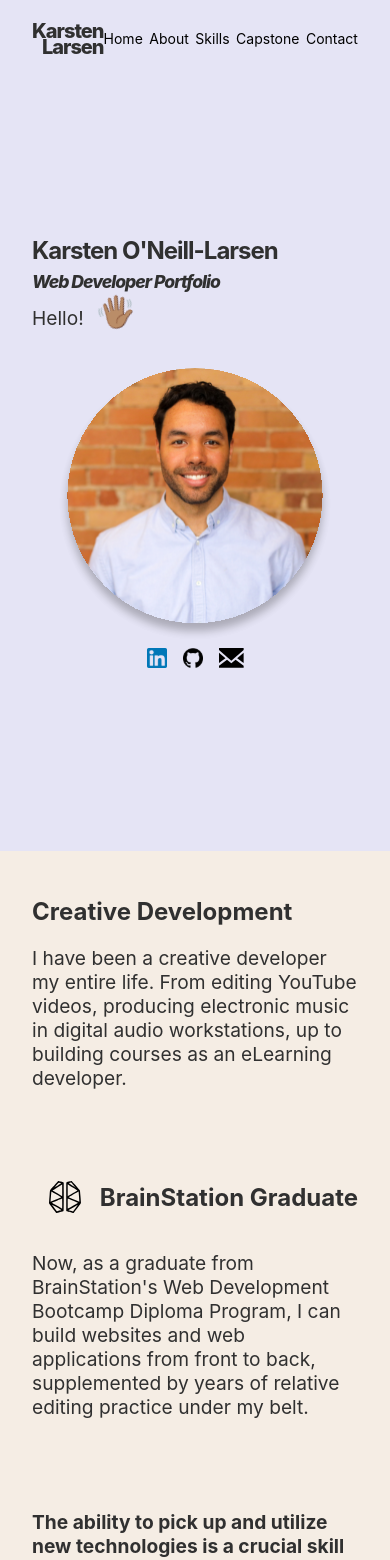
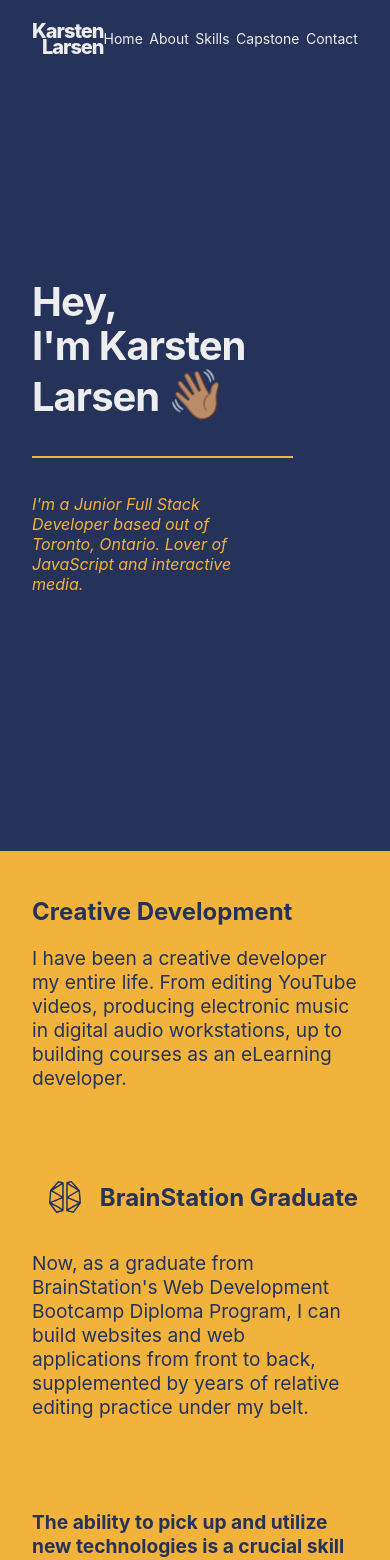
Before and after one commit to karst-larsen/portfolio, a React (Create React App) app: page / in a window 390 px wide. Shown: the top 1560 px of the page. Built offline with nearby package versions, Linux system fonts and the light colour scheme.

Commit message:
changed UI of main section, changed color palette, updated visualeyes section with spectrum border and visualeyes container button display - need to add hamburger menu, sticky nav, and contact section

```diff
--- a/src/App.js
+++ b/src/App.js
@@ -31,6 +31,7 @@ import toneIcon from './assets/icons/tone.svg'
 import nodeIcon from './assets/icons/node.svg'
 import expressIcon from './assets/icons/express.svg'
 import brainstationIcon from './assets/icons/brainstation.svg'
+import brainstationIconBlue from './assets/icons/BrainStationLogoBlue.svg'
 import nameLogo from './assets/icons/nameLogo.svg'
 import visualEyesLogo from './assets/icons/VisualEyesLogo.svg'
 
@@ -80,12 +81,12 @@ class App extends Component {
 
     return (
       <div className="App">
-        <header className="App-header">
+        <header className="App-header" id="home">
           <NavBar />
         </header>
-        <section className="personal" id="home">
+        <section className="personal">
           <div className="personal__responsive-container">
-            <div className="personal__images-icons">
+            {/* <div className="personal__images-icons">
               <img src={myIcon}
               onClick={this.toggleImage}
               alt="headshot"
@@ -100,41 +101,41 @@ class App extends Component {
                 <a href="https://www.github.com/karst-larsen" target="blank"><img src={gitHub} alt="GitHub Icon" className="personal__icon"/></a>
                 <a href="mailto:karsten.oneill@hotmail.ca"><img src={emailIcon} alt="E-Mail Icon" className="personal__icon" /></a>
               </div>
-            </div>
+            </div> */}
             <h1 className="personal__header">
-              <span className="personal__header-line personal--bold" data-aos="fade-up" data-aos-easing="ease-in-out" data-aos-duration="750">Karsten O'Neill-Larsen
+              <span className="personal__header-line personal--bold" data-aos="fade-up" data-aos-easing="ease-in-out" data-aos-duration="750">Hey, <br />I'm Karsten Larsen
+              <span className="personal__hand" data-aos="fade-up" data-aos-delay="250" data-aos-duration="750" data-aos-easing="ease-in-out">👋🏽</span>
               </span>
                 <br />
-              <span className="personal__header-line personal--italic personal__position" data-aos="fade-up" data-aos-delay="750" data-aos-duration="750" data-aos-easing="ease-in-out">Web Developer Portfolio</span> <br />
-              <Greeting greeting={this.state.greeting} />
-              <span className="personal__hand" data-aos="fade-up" data-aos-delay="2500" data-aos-duration="750" data-aos-easing="ease-in-out">👋🏽</span>
+                <hr className="personal__horizontal-line" data-aos="fade-right" data-aos-delay="500" />
+              <span className="personal__header-subline personal--italic personal__position" data-aos="fade-up" data-aos-delay="750" data-aos-duration="750" data-aos-easing="ease-in-out">I'm a Junior Full Stack Developer based out of Toronto, Ontario. Lover of JavaScript and interactive media.</span> <br />
+              {/* <Greeting greeting={this.state.greeting} /> */}
             </h1>
             </div>
           </section>
           <section className="about" id="about">
           <div className="about__responsive-container">
             <div className="about__text-container">
-              <h1 className="about__header" data-aos="fade-up" data-aos-delay="250" data-aos-duration="750" data-aos-easing="ease-in-out" data-aos-once="true">Creative Development</h1>
-              <p className="about__information" data-aos="fade-up" data-aos-delay="500" data-aos-duration="750" data-aos-once="true" >I have been a creative developer my entire life. From editing YouTube videos, producing electronic music in digital audio workstations, up to building courses as an eLearning developer. </p>
+              <h1 className="about__header" data-aos="fade-left" data-aos-delay="250" data-aos-duration="750" data-aos-easing="ease-in-out" data-aos-once="true">Creative Development</h1>
+              <p className="about__information" data-aos="zoom-in" data-aos-delay="500" data-aos-duration="750" data-aos-once="true" >I have been a creative developer my entire life. From editing YouTube videos, producing electronic music in digital audio workstations, up to building courses as an eLearning developer. </p>
             </div>
             <div className="about__text-container">
               <div className="about__brainstation-graduate">
-              <img className="about__brainstation" src={brainstationIcon} alt="Brainstation Logo" data-aos="fade-right" data-aos-delay="1000" data-aos-easing="ease-in-out" data-aos-duration="750" data-aos-once="true" />
+              <img className="about__brainstation" src={brainstationIconBlue} alt="Brainstation Logo" data-aos="fade-right" data-aos-delay="1000" data-aos-easing="ease-in-out" data-aos-duration="750" data-aos-once="true" />
               <h2 className="about__graduate-label" data-aos="fade-right" data-aos-delay="750" data-aos-easing="ease-in-out" data-aos-duration="750" data-aos-once="true">BrainStation Graduate</h2>
               </div>
-              <p className="about__information" data-aos="fade-up" data-aos-delay="1500" data-aos-duration="750" data-aos-once="true">Now, as a graduate from BrainStation's Web Development Bootcamp Diploma Program, I can build websites and web applications from front to back, supplemented by years of relative editing practice under my belt.  </p>
+              <p className="about__information" data-aos="zoom-in" data-aos-delay="1250" data-aos-duration="750" data-aos-once="true">Now, as a graduate from BrainStation's Web Development Bootcamp Diploma Program, I can build websites and web applications from front to back, supplemented by years of relative editing practice under my belt.  </p>
             </div>
             <div className="about__text-container">
-              <p className="about__competencies" data-aos="fade-up" data-aos-delay="2500" data-aos-duration="750" data-aos-once="true">The ability to pick up and utilize new technologies is a crucial skill in today's digital demands as a developer.</p>
-              <a href="#skills" className="about__competencies--link"><p className="about__competencies" data-aos="fade-up" data-aos-delay="2750" data-aos-duration="750" data-aos-once="true" data-aos-offset="-20">Here's what I know so far:</p></a>
+              <p className="about__competencies" data-aos="fade-up" data-aos-delay="1500" data-aos-duration="750" data-aos-once="true">The ability to pick up and utilize new technologies is a crucial skill in today's digital demands as a developer.</p>
+              <a href="#skills" className="about__competencies--link"><p className="about__competencies" data-aos="fade-up" data-aos-delay="1750" data-aos-duration="750" data-aos-once="true" data-aos-offset="-20">Here's what I know so far:</p></a>
             </div>
           </div>
           </section>
           <section className="creative" id="skills">
-            {/* <div className="creative__responsive-container"> */}
               <div className="creative__technologies">
               <div className="creative__tech-category">
-                  <span className="creative__label" data-aos="fade-up" data-aos-delay="500" data-aos-duration="750" data-aos-easing="ease-in-out" data-aos-once="true">Languages and Frameworks</span>
+                  <h2 className="creative__label" data-aos="fade-up" data-aos-delay="500" data-aos-duration="750" data-aos-easing="ease-in-out" data-aos-once="true">Languages and Frameworks</h2>
                   <div className="creative__technology-group" data-aos="zoom-in" data-aos-delay="750" data-aos-duration="750" data-aos-easing="ease-in-out" data-aos-once="true">
                     <img className="creative__icon" src={htmlIcon} alt="HTML Logo" />
                     <img className="creative__icon" src={cssIcon} alt="CSS Logo" />
@@ -148,7 +149,7 @@ class App extends Component {
                   </div>
                 </div>
                 <div className="creative__tech-category">
-                  <span className="creative__label" data-aos="fade-up" data-aos-delay="1000" data-aos-duration="750" data-aos-easing="ease-in-out" data-aos-once="true" data-aos-offset="-50">Production and Design</span>
+                  <h2 className="creative__label" data-aos="fade-up" data-aos-delay="1000" data-aos-duration="750" data-aos-easing="ease-in-out" data-aos-once="true" data-aos-offset="-50">Production and Design</h2>
                   <div className="creative__technology-group" data-aos="zoom-in" data-aos-delay="1250" data-aos-duration="750" data-aos-easing="ease-in-out" data-aos-once="true" data-aos-offset="-50">
                     <img className="creative__icon" src={photoShopIcon} alt="Photoshop Logo" />
                     <img className="creative__icon" src={auditionIcon} alt="Audition Logo" />
@@ -161,23 +162,31 @@ class App extends Component {
                     <img className="creative__icon" src={figmaIcon} alt="Figma Logo" />
                   </div>
                 </div>
-              {/* </div> */}
             </div>
           </section>
           <section className="capstone" id="capstone">
+            <div className="capstone__responsive-container">
               <div className="capstone__equation">
                 <img className="capstone__brainstation" src={brainstationIcon} alt="Brainstation Logo" data-aos="zoom-in" data-aos-delay="500" data-aos-easing="ease-in-out" data-aos-duration="750" data-aos-once="true" />
                 <span className="capstone__multiply" data-aos="zoom-in" data-aos-delay="750" data-aos-easing="ease-in-out" data-aos-duration="750" data-aos-once="true">X</span>
                 <img src={nameLogo} alt="Name Logo" className="capstone__name" data-aos="zoom-in" data-aos-delay="1000" data-aos-easing="ease-in-out" data-aos-duration="750" data-aos-once="true"/>
               </div>
-            <div className="capstone__visualeyes-container" data-aos="zoom-in" data-aos-delay="1500" data-aos-duration="1200" data-aos-once="true">
+              <a href="https://visual-eyes-pi.vercel.app/" target="blank" data-aos="zoom-in" data-aos-delay="1250" data-aos-duration="1200" data-aos-once="true">
+              <div className="capstone__visualeyes-container">
                 <VisualEye />
                 <img src={visualEyesLogo} alt="VisualEyes Logo" className="capstone__visualeyes-logo"/>
             </div>
-            <p className="capstone__information">An interactive music UI that pairs visual effects to user inputs on built-in drum and synth sequencers.</p>
-            <a href="https://visual-eyes-pi.vercel.app/">Play</a>
-            <a href="https://github.com/karst-larsen/VisualEyes">GitHub</a>
-            <p className="capstone__information">I’ll be adding more applications of interest over time, so be sure to check back. </p>
+            </a>
+              <p className="capstone__information" data-aos="fade-up" data-aos-delay="1500" data-aos-duration="750" data-aos-easing="ease-in-out" data-aos-once="true">An interactive music UI that pairs visual effects to user inputs on built-in drum and synth sequencers.</p>
+              <div className="capstone__links" data-aos="fade-up" data-aos-delay="1750" data-aos-duration="750" data-aos-easing="ease-in-out" data-aos-once="true" data-aos-offset="50">
+                <a href="https://visual-eyes-pi.vercel.app/" target="blank" className="capstone__link">Play</a>
+                <a href="https://github.com/karst-larsen/VisualEyes" target="blank" className="capstone__link">GitHub</a>
+              </div>
+            </div>
+          </section>
+          <section className="contact">
+            <h2 className="contact__cta">Let's Connect.</h2>
+
           </section>
           </div>
     );
--- a/src/App.scss
+++ b/src/App.scss
@@ -45,6 +45,16 @@
   }
 }
 
+@keyframes expand {
+  0% {
+    width: 0%;
+  }
+
+  100% {
+    width: 80%;
+  }
+}
+
 @keyframes rotate {
   0% {
     transform: rotate(0deg) scale(1.1, 1.1)
@@ -57,11 +67,12 @@
   }
 }
 
+*, body {
+  box-sizing: border-box;
+}
+
 html {
-  // width: 100vw;
   scroll-behavior: smooth;
-  box-sizing: border-box;
-
 }
 
 .App {
@@ -69,6 +80,12 @@ html {
   min-width: 100%;
   height: 100%;
   color: #303030;
+
+  &__scroll-container {
+    overflow-y: scroll;
+    scroll-snap-type: y mandatory;
+    scroll-snap-stop: always;
+  }
 }
 
 .App-logo {
@@ -76,8 +93,9 @@ html {
 }
 
 .App-header {
-  background-color: #e5e4f5;
+  background-color: #253259;
   display: flex;
+  color: #EEEEF0;
 }
 
 .header {
@@ -121,11 +139,10 @@ html {
   &__nav-link {
     cursor: pointer;
     text-decoration: none;
-    color: black;
+    color: #EEEEF0;
 
     &:hover, &:focus {
       text-decoration: underline;
-      // font-weight: bold;
     }
   }
 }
@@ -134,13 +151,24 @@ html {
   display: flex;
   min-height: calc(100vh - 70px);
   padding: 0 2rem;
-  text-align: center;
+  justify-content: flex-start;
+  // text-align: center;
   margin: 0 auto;
-  background-color: #e5e4f5;
+  background-color: #253259;
+  color: #EEEEF0;
   min-width: 16rem;
 
   @media screen and (min-width: 768px) {
     padding: 0 4rem;
+  }
+
+  &__horizontal-line {
+  animation: expand 1s ease-in forwards;
+  animation-delay: 0.5s;
+  width: 0%;
+  max-width: 650px;
+  border: 1px solid #F2B33D;
+  margin-right: 100%;
   }
 
   &__responsive-container {
@@ -162,30 +190,33 @@ html {
 
   &__hand {
     display: inline-block;
-    margin-left: 0.5rem;
-    font-size: 2rem;
+    margin-left: 1rem;
+    font-size: 3rem;
     animation: wave 5s ease-in-out infinite;
-    animation-delay: 3200ms;
+    animation-delay: 1500ms;
     transform-origin: 70% 70%;
     user-select: none;
     -webkit-user-drag: none;
+    position: relative;
+    // top: 0.5rem;
+    right: 0.5rem;
 
     @media screen and (min-width: 768px) {
-      font-size: 3rem;
+      font-size: 5rem;
     }
   }
 
   &__header {
     width: 100%;
-    font-size: 1.5rem;
+    font-size: 2.5rem;
     font-weight: normal;
     text-align: left;
     position: relative;
     top: -1rem;
 
     @media screen and (min-width: 768px) {
-    width: 60%;
-    font-size: 2rem;
+    width: 100%;
+    font-size: 4rem;
     text-align: left;
     }
   }
@@ -195,15 +226,20 @@ html {
     font-weight: 800;
     line-height: 80%;
     letter-spacing: -1px;
+    line-height: 1.1;
+    padding-bottom: 1rem;
   }
 
   &__header-subline {
     display: inline-block;
-    font-size: 1.2rem;
+    width: 80%;
+    font-size: 1rem;
     transition: all 0.5s linear;
+    padding-top: 1rem;
+    color: #F2B33D;
 
     @media screen and (min-width: 768px) {
-      font-size: 1.5rem;
+      font-size: 1rem;
     }
   }
 
@@ -289,7 +325,9 @@ html {
   }
 
   &__position {
-    font-size: 1.1rem;
+    font-weight: 400;
+    font-size: 1rem;
+    width: 70%;
 
     @media screen and (min-width: 768px) {
       font-size: 1.5rem;
@@ -305,7 +343,7 @@ html {
   align-content: space-around;
   padding: 0 2rem 2rem 2rem;
   text-align: left;
-  background-color: #E4F5E5;
+  background-color: #EEEEF0;
   min-width: 16rem;
   margin: 0 auto;
   height: 100%;
@@ -358,6 +396,7 @@ html {
     font-size: 1.3125rem;
     font-weight: bold;
     margin: 2rem 0;
+    color: #253259;
 
     @media screen and (min-width: 768px) {
       // width: 50%;
@@ -396,8 +435,8 @@ html {
 
   &__icon {
     padding: 1rem;
-    height: 3rem;
-    width: 3rem;
+    height: 5rem;
+    width: 5rem;
     cursor: pointer;
     flex-grow: 1;
 
@@ -406,13 +445,13 @@ html {
     }
 
     @media screen and (min-width: 768px) {
-      height: 4rem;
-      width: 4rem;
+      height: 5rem;
+      width: 5rem;
     }
 
     @media screen and (min-width: 1280px) {
-      height: 5rem;
-      width: 5rem;
+      height: 7rem;
+      width: 7rem;
     }
   }
 
@@ -428,7 +467,8 @@ html {
   flex-direction: column;
   padding: 0 2rem;
   text-align: left;
-  background-color: #F5EDE4;
+  background-color: #F2B33D;
+  color: #253259;
   min-height: 100vh;
   min-width: 16rem;
   // margin: auto;
@@ -470,7 +510,13 @@ html {
 
   }
 
+  &__text-container {
+    border-radius: 1rem;
+    // padding: 1rem;
+  }
+
   &__information {
+
     font-size: 1.2rem;
 
     @media screen and (min-width: 768px) {
@@ -500,7 +546,7 @@ html {
   }
 
   &__competencies--link {
-    color: #303030;
+    color: #253259;
     width: 100%;
 
     @media screen and (min-width: 768px) {
@@ -514,17 +560,28 @@ html {
   flex-direction: column;
   justify-content: space-evenly;
   align-items: center;
-  padding: 2rem;
+  padding: 0 2rem;
   text-align: left;
   background-color: white;
-  // height: auto;
-  min-width: 16rem;
   min-height: 100vh;
-  max-width: 59.375rem;
+  border: 10px solid #303030;
+  border-image: conic-gradient(red, yellow, lime, aqua, blue, magenta, red) 1;
   margin: 0 auto;
 
+  &__responsive-container {
+    display: flex;
+    flex-direction: column;
+    justify-content: space-around;
+    align-items: center;
+    width: 100%;
+    height: 100%;
+    min-height: calc(100vh - 20px);
+    max-width: 100rem;
+    margin: 0 auto;
+  }
+
   @media screen and (min-width: 768px) {
-    padding: 2rem 4rem;
+    padding: 0 4rem;
   }
 
   &__brainstation {
@@ -539,6 +596,7 @@ html {
     display: flex;
     align-items: center;
     justify-content: space-evenly;
+    margin: 2rem 0;
   }
 
   &__multiply, &__equals {
@@ -551,17 +609,82 @@ html {
     display: flex;
     flex-direction: column;
     justify-self: flex-start;
-
+    align-items: center;
+    border: 1px solid #EEEEF0;
+    border-radius: 2rem;
+    box-shadow: 0px 4px 0.5rem #303030;
+    padding: 1rem 5rem;
+    position: relative;
+    top: 0;
+    transition: all 0.2s ease-in-out;
 
     @media screen and (min-width: 768px) {
       flex-direction: row;
     }
+
+    &:hover {
+      top: -0.5rem;
+      transition: all 0.2s ease-in-out;
+      box-shadow: 0px 1rem 1rem #303030;
+    }
     }
 
   &__visualeyes-logo {
-    width: 14rem;
+    width: 15rem;
     align-self: center;
     position: relative;
     left: 5px;
   }
+
+  &__information {
+    font-size: 18px;
+    text-align: center;
+    font-weight: bold;
+    margin: 2rem 0 0 0;
+  }
+
+  &__links {
+    display: flex;
+
+  }
+
+  &__project-count {
+    font-size: .75rem;
+    font-weight: bold;
+  }
+
+  &__link {
+    padding: 1rem 3rem;
+    margin: 2rem 1rem;
+    border-radius: 2rem;
+    font-size: 18px;
+    text-decoration: none;
+    font-weight: bold;
+    background-color: #303030;
+    color: white;
+
+    &:hover {
+      background-color: #202020;
+    }
+  }
+
+
 }
+
+.contact {
+  display: flex;
+  flex-direction: column;
+  justify-content: center;
+  align-items: center;
+  min-height: 100vh;
+  background-color: #253259;
+  color: #EEEEF0;
+
+  &__cta {
+    font-size: 1.5rem;
+
+    @media screen and (min-width: 768px) {
+      font-size: 4rem;
+    }
+  }
+}
```
Also changed, not shown: src/assets/icons/BrainStationLogoBlue.svg (added). Lines whose indentation alone changed are shown as unchanged.
